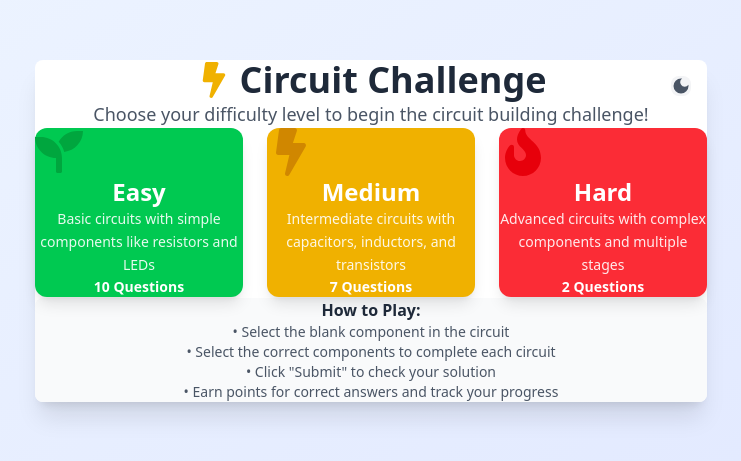
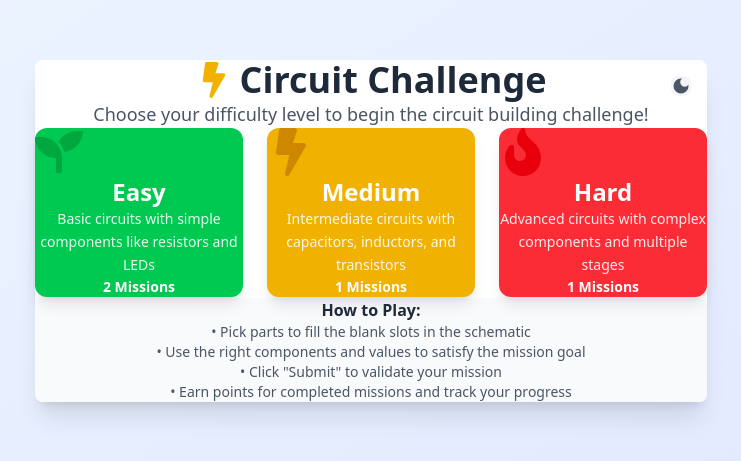
Before and after one commit to warismee/technical-test-main, a React (Vite) app: page / in a window 1280 px wide. Shown: the part 169-630 px from the top of the page, without its empty margins (269-1010 px from the left). Built offline with nearby package versions, Linux system fonts and the light colour scheme.

Commit message:
update first page

```diff
--- a/src/CircuitUIOverlay.tsx
+++ b/src/CircuitUIOverlay.tsx
@@ -284,6 +284,8 @@ export const CircuitUIOverlay: React.FC<CircuitUIOverlayProps> = ({
   const componentHover = isDark ? "hover:bg-gray-600" : "hover:bg-blue-200";
   const textColor = isDark ? "text-white" : "text-gray-800";
   const borderColor = isDark ? "border-gray-600" : "border-gray-400";
+  // Disable component property controls until a component has been placed
+  const controlsDisabled = !hasPlacedComponents;
 
   const handleComponentClick = (component: Component) => {
     if (selectedFromParent === component.type) {
@@ -534,21 +536,23 @@ export const CircuitUIOverlay: React.FC<CircuitUIOverlayProps> = ({
                   <span className="opacity-70">{ctrl.value}{ctrl.unit ? ` ${ctrl.unit}` : ''}</span>
                 </div>
                 <input
-                  className={`w-full ${isDark ? 'accent-yellow-400' : 'accent-blue-600'}`}
+                  className={`w-full ${isDark ? 'accent-yellow-400' : 'accent-blue-600'} ${controlsDisabled ? 'opacity-50 cursor-not-allowed' : ''}`}
                   type="range"
                   min={ctrl.min}
                   max={ctrl.max}
                   step={ctrl.step ?? 1}
                   value={ctrl.value}
+                  disabled={controlsDisabled}
                   onChange={(e) => onComponentControlChange?.(ctrl.id, parseFloat(e.target.value))}
                 />
                 <input
-                  className={`mt-1 w-full px-2 py-1 rounded border ${isDark ? 'bg-gray-900 border-gray-700 text-white' : 'bg-white border-gray-300 text-gray-800'}`}
+                  className={`mt-1 w-full px-2 py-1 rounded border ${isDark ? 'bg-gray-900 border-gray-700 text-white' : 'bg-white border-gray-300 text-gray-800'} ${controlsDisabled ? 'opacity-50 cursor-not-allowed' : ''}`}
                   type="number"
                   min={ctrl.min}
                   max={ctrl.max}
                   step={ctrl.step ?? 1}
                   value={ctrl.value}
+                  disabled={controlsDisabled}
                   onChange={(e) => onComponentControlChange?.(ctrl.id, parseFloat(e.target.value))}
                 />
               </div>
--- a/src/MissionSchematic2DScene.tsx
+++ b/src/MissionSchematic2DScene.tsx
@@ -145,7 +145,7 @@ export default function MissionSchematic2DScene({
       </div>
 
   {/* Resistor value controls and predicted Vout (values in kΩ) — shown for voltage-threshold missions */}
-      {mission?.goal?.kind === 'voltage-threshold' && (
+      {/* {mission?.goal?.kind === 'voltage-threshold' && (
         <div className={`absolute right-4 top-28 px-3 py-2 rounded-md shadow ${
           isDarkMode ? 'bg-gray-800 text-white' : 'bg-white text-gray-800'
         }`}>
@@ -188,17 +188,17 @@ export default function MissionSchematic2DScene({
             <div className="opacity-70">Supply: {supplyVoltage}V</div>
             <div>
               Predicted Vout: {predictedVout !== null ? (
-                <span className={`font-semibold ${predictedVout >= (mission?.goal?.kind === 'voltage-threshold' ? (mission.goal.params as any).minVoltage ?? 0 : 0) ? 'text-green-600' : 'text-red-600'}`}>{predictedVout.toFixed(2)} V</span>
+                <span className={`font-semibold ${predictedVout >= ((mission.goal.params as any).minVoltage ?? 0) ? 'text-green-600' : 'text-red-600'}`}>{predictedVout.toFixed(2)} V</span>
               ) : (
                 <span className="opacity-60">—</span>
               )}
             </div>
           </div>
         </div>
-      )}
+      )} */}
 
       {/* LED current tuning controls (values in kΩ) — shown for led-current-target missions */}
-      {mission?.goal?.kind === 'led-current-target' && (
+      {/* {mission?.goal?.kind === 'led-current-target' && (
         <div className={`absolute right-4 top-28 px-3 py-2 rounded-md shadow ${
           isDarkMode ? 'bg-gray-800 text-white' : 'bg-white text-gray-800'
         }`}>
@@ -239,7 +239,7 @@ export default function MissionSchematic2DScene({
             })()}
           </div>
         </div>
-      )}
+      )} */}
     </div>
   );
 }
--- a/src/block.tsx
+++ b/src/block.tsx
@@ -2,7 +2,7 @@ import React, { Suspense, useState, useMemo, useEffect } from "react";
 import { Html } from "@react-three/drei";
 import { CircuitUIOverlay } from "./CircuitUIOverlay";
 import MissionSchematic2DScene from "./MissionSchematic2DScene";
-import { circuitTemplates, generateUniqueChallenge, validateCircuit, getTotalQuestionsForDifficulty, getMissionForTemplate, getTemplateForMission, generateUniqueMission, getMissionById } from "./missionEngine";
+import { circuitTemplates, generateUniqueChallenge, validateCircuit, getMissionForTemplate, getTemplateForMission, generateUniqueMission, getMissionById, getTotalMissionsForDifficulty } from "./missionEngine";
 import {
   MdLightMode,
   MdDarkMode,
@@ -145,7 +145,7 @@ function QuestionSummary({
             className="w-full py-3 px-6 bg-blue-500 hover:bg-blue-600 text-white font-semibold rounded-lg transition-colors"
           >
             <span className="flex items-center justify-center gap-2">
-              Continue to Next Question <MdArrowForward />
+              Continue to Next Mission <MdArrowForward />
             </span>
           </button>
         </div>
@@ -167,7 +167,7 @@ interface GameSummaryProps {
 }
 
 function GameSummary({ score, questionsAnswered, questionsCorrect, difficulty, onRestart, onChangeDifficulty, onBackToMenu, isDarkMode = false, onToggleDarkMode }: GameSummaryProps) {
-  const totalQuestions = getTotalQuestionsForDifficulty(difficulty);
+  const totalMissions = getTotalMissionsForDifficulty(difficulty);
   const accuracy = questionsAnswered > 0 ? Math.round((questionsCorrect / questionsAnswered) * 100) : 0;
   const averageScore = questionsAnswered > 0 ? Math.round(score / questionsAnswered) : 0;
 
@@ -223,7 +223,7 @@ function GameSummary({ score, questionsAnswered, questionsCorrect, difficulty, o
           <h2 className={`text-3xl font-bold ${isDarkMode ? 'text-white' : 'text-gray-800'} mb-2 flex items-center justify-center gap-2`}>
             <IoSparkles className="text-yellow-500" /> Game Complete!
           </h2>
-          <p className={`${isDarkMode ? 'text-gray-300' : 'text-gray-600'} mb-6`}>You've completed all {totalQuestions} {difficulty} circuit challenges!</p>
+          <p className={`${isDarkMode ? 'text-gray-300' : 'text-gray-600'} mb-6`}>You've completed all {totalMissions} {difficulty} missions!</p>
 
           <div className={`${isDarkMode ? 'bg-gray-700' : 'bg-gray-50'} rounded-lg p-6 mb-6`}>
             <div className="grid grid-cols-2 gap-4 text-center">
@@ -355,7 +355,7 @@ function DifficultyMenu({ onStartGame, theme, isDarkMode = false, onToggleDarkMo
                   {getDifficultyDescription(diff)}
                 </div>
                 <div className="mt-4 text-sm font-semibold">
-                  {getTotalQuestionsForDifficulty(diff)} Questions
+                  {getTotalMissionsForDifficulty(diff)} Missions
                 </div>
               </button>
             </div>
@@ -366,10 +366,10 @@ function DifficultyMenu({ onStartGame, theme, isDarkMode = false, onToggleDarkMo
           <div className={`${isDarkMode ? 'bg-gray-700' : 'bg-gray-50'} rounded-lg p-4`}>
             <h3 className={`font-semibold ${isDarkMode ? 'text-white' : 'text-gray-800'} mb-2`}>How to Play:</h3>
             <div className={`text-sm ${isDarkMode ? 'text-gray-300' : 'text-gray-600'} space-y-1`}>
-              <p>• Select the blank component in the circuit</p>
-              <p>• Select the correct components to complete each circuit</p>
-              <p>• Click "Submit" to check your solution</p>
-              <p>• Earn points for correct answers and track your progress</p>
+              <p>• Pick parts to fill the blank slots in the schematic</p>
+              <p>• Use the right components and values to satisfy the mission goal</p>
+              <p>• Click "Submit" to validate your mission</p>
+              <p>• Earn points for completed missions and track your progress</p>
             </div>
           </div>
         </div>
@@ -722,7 +722,7 @@ export const Block: React.FC<BlockProps> = ({
       return (
         <div className="flex items-center justify-center h-full">
           <div className="text-center">
-            <div className="text-lg text-gray-600 mb-4">No more questions available</div>
+            <div className="text-lg text-gray-600 mb-4">No more missions available</div>
             <div className="text-sm text-gray-500">Game should be complete</div>
           </div>
         </div>
@@ -835,7 +835,7 @@ export const Block: React.FC<BlockProps> = ({
       {/* Render the current view */}
       {renderCurrentView()}
 
-      {/* Question Summary Modal */}
+  {/* Mission Summary Modal */}
       {showQuestionSummary && questionSummaryData && (
         <QuestionSummary
           isValid={questionSummaryData.isValid}
```
